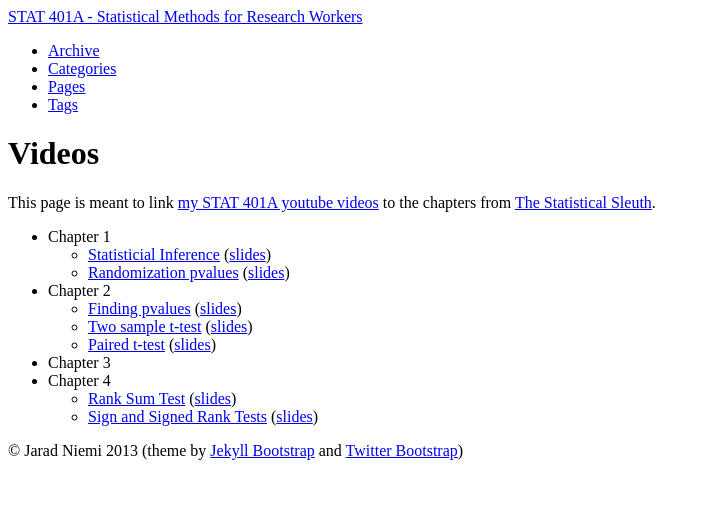
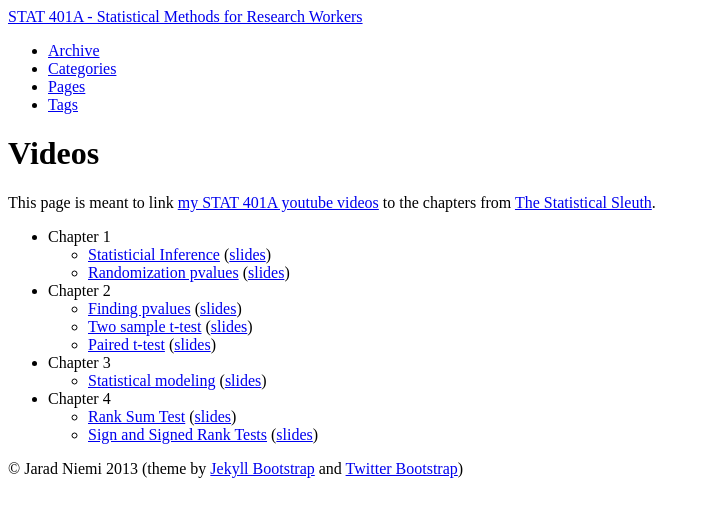
Before and after one commit to jarad/stat401A, a Jekyll site: the page built from videos.md, in a window 1280 px wide. Shown: the top 517 px of the page, without its empty margins (0-710 px from the left). Built offline with Jekyll 4.4.1, drawn with Linux system fonts in a browser that asks for light colours.

Commit message:
added modeling lecture

```diff
--- a/videos.md
+++ b/videos.md
@@ -15,6 +15,7 @@ This page is meant to link [my STAT 401A youtube videos](http://www.youtube.com/
   - [Two sample t-test](http://www.youtube.com/watch?v=anu13FU4Gow&feature=youtube_gdata) ([slides]({{BASE_PATH}}/slides/M1-Lec1-TwoSampleTtest.pdf))
   - [Paired t-test](http://www.youtube.com/watch?v=ycJEDoCdJ2M&feature=youtube_gdata) ([slides]({{BASE_PATH}}/slides/M1-Lec2-PairedTtest.pdf))
 - Chapter 3
+  - [Statistical modeling](http://www.youtube.com/watch?v=uLnoofIKE9w&feature=youtube_gdata) ([slides]({{BASE_PATH}}/slides/1-Lec6-StatisticalModeling.pdf))
 - Chapter 4
   - [Rank Sum Test](http://www.youtube.com/watch?v=la_M-OJvmI8&feature=youtube_gdata) ([slides]({{BASE_PATH}}/slides/M1-Lec3-RankSumTest.pdf))
   - [Sign and Signed Rank Tests](http://www.youtube.com/watch?v=9MoeQlFFIqU&feature=youtube_gdata) ([slides]({{BASE_PATH}}/slides/M1-Lec4-SignedRankTest.pdf))
```
Also changed, not shown: 1 other file.
